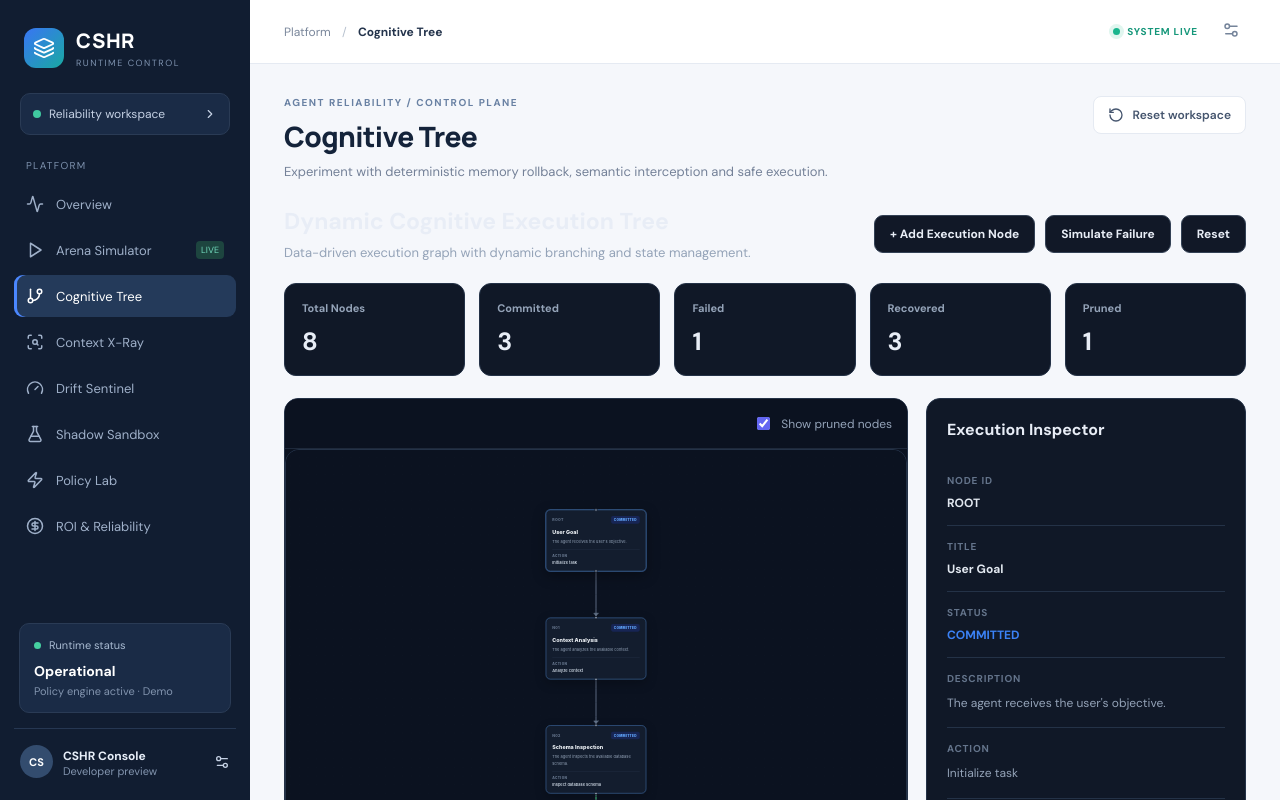
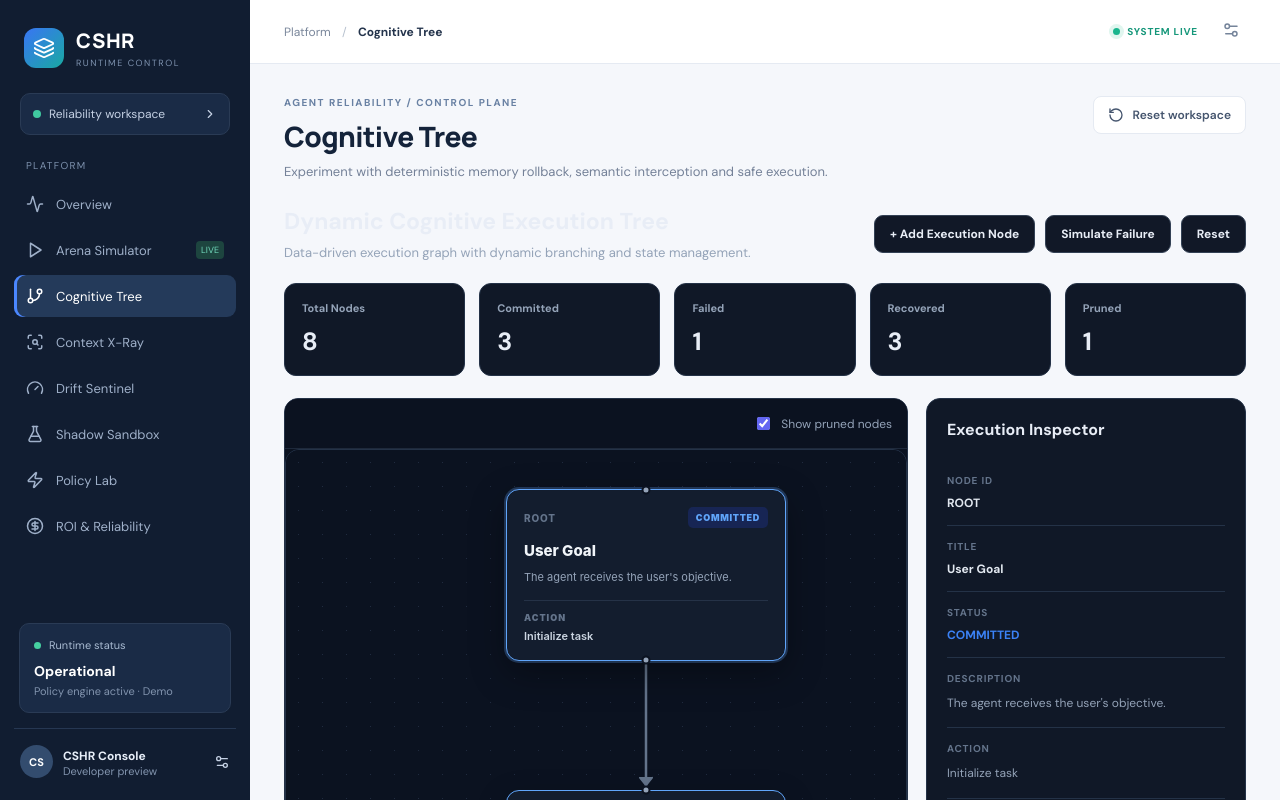
Before and after one commit to deepalakshmi-ssr/Reverto-AI, a Next.js app in the folder frontend/: page / in a window 1280 px wide. Both pictures are taken after a click on the button "Cognitive Tree". Shown: the top 800 px of the page. Built offline with nearby package versions, Linux system fonts and the light colour scheme.

Commit message:
Preserve Cognitive Tree viewport navigation

```diff
--- a/frontend/app/components/CognitiveFlowCanvas.tsx
+++ b/frontend/app/components/CognitiveFlowCanvas.tsx
@@ -1,6 +1,6 @@
 "use client";
 
-import { useMemo } from "react";
+import { useMemo, useRef } from "react";
 import {
   ReactFlow,
   Background,
@@ -9,6 +9,7 @@ import {
   MarkerType,
   Node,
   Edge,
+  Viewport,
 } from "@xyflow/react";
 
 import CognitiveFlowNode from "./CognitiveFlowNode";
@@ -31,6 +32,12 @@ export default function CognitiveFlowCanvas({
   showPruned,
   onSelectNode,
 }: Props) {
+  const viewportRef = useRef<Viewport>({
+    x: 0,
+    y: 0,
+    zoom: 1,
+  });
+
   const graph = useMemo(() => {
     const visibleExecutionNodes = execution.nodes.filter(
       (node) => showPruned || node.status !== "pruned"
@@ -93,8 +100,10 @@ export default function CognitiveFlowCanvas({
         edges={graph.edges}
         nodeTypes={nodeTypes}
         onNodeClick={(_, node) => onSelectNode(node.id)}
-        fitView
-        fitViewOptions={{ padding: 0.2 }}
+        onMoveEnd={(_, viewport) => {
+          viewportRef.current = viewport;
+        }}
+        defaultViewport={viewportRef.current}
         minZoom={0.2}
         maxZoom={2}
         proOptions={{ hideAttribution: true }}
```
